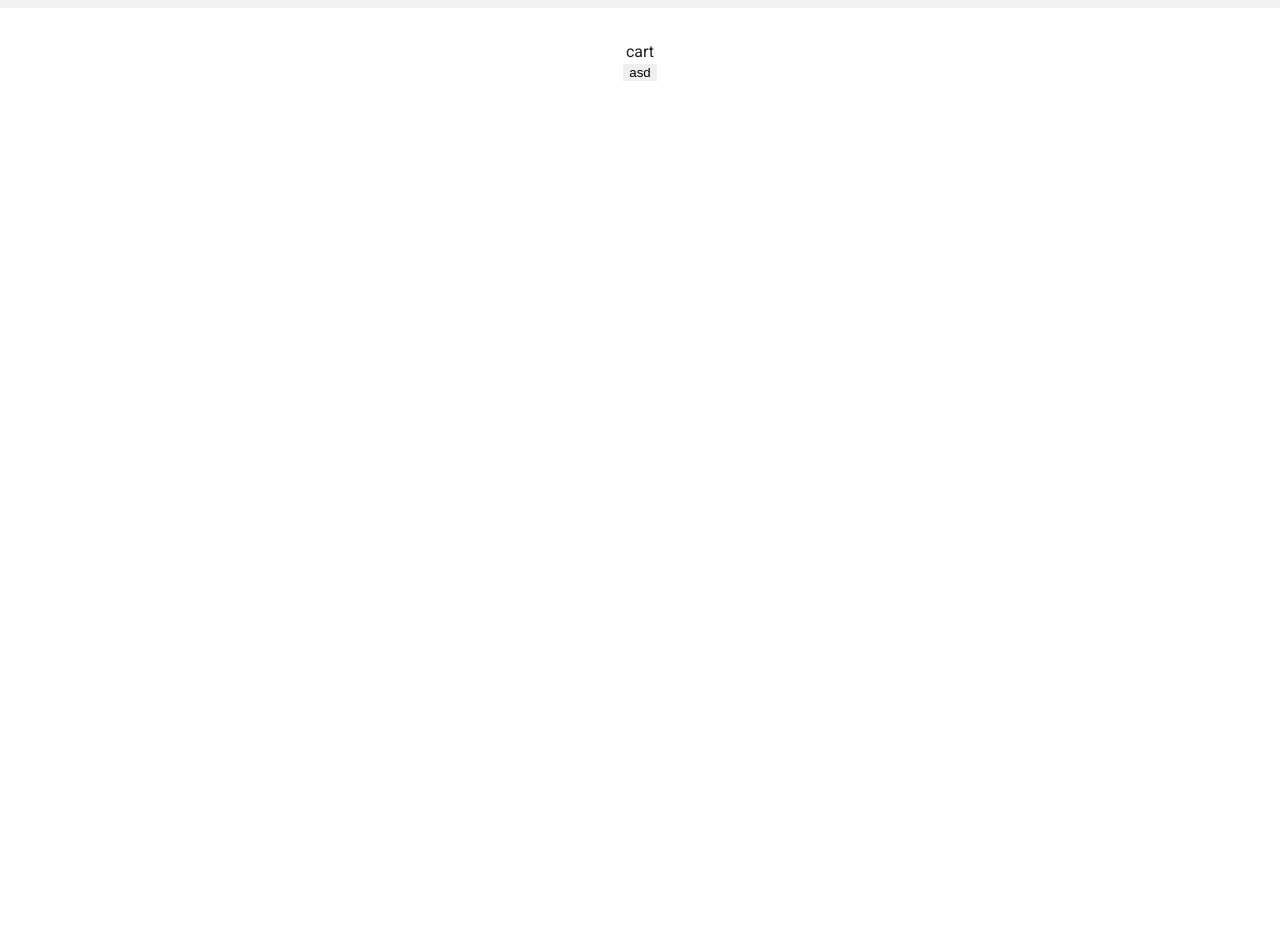
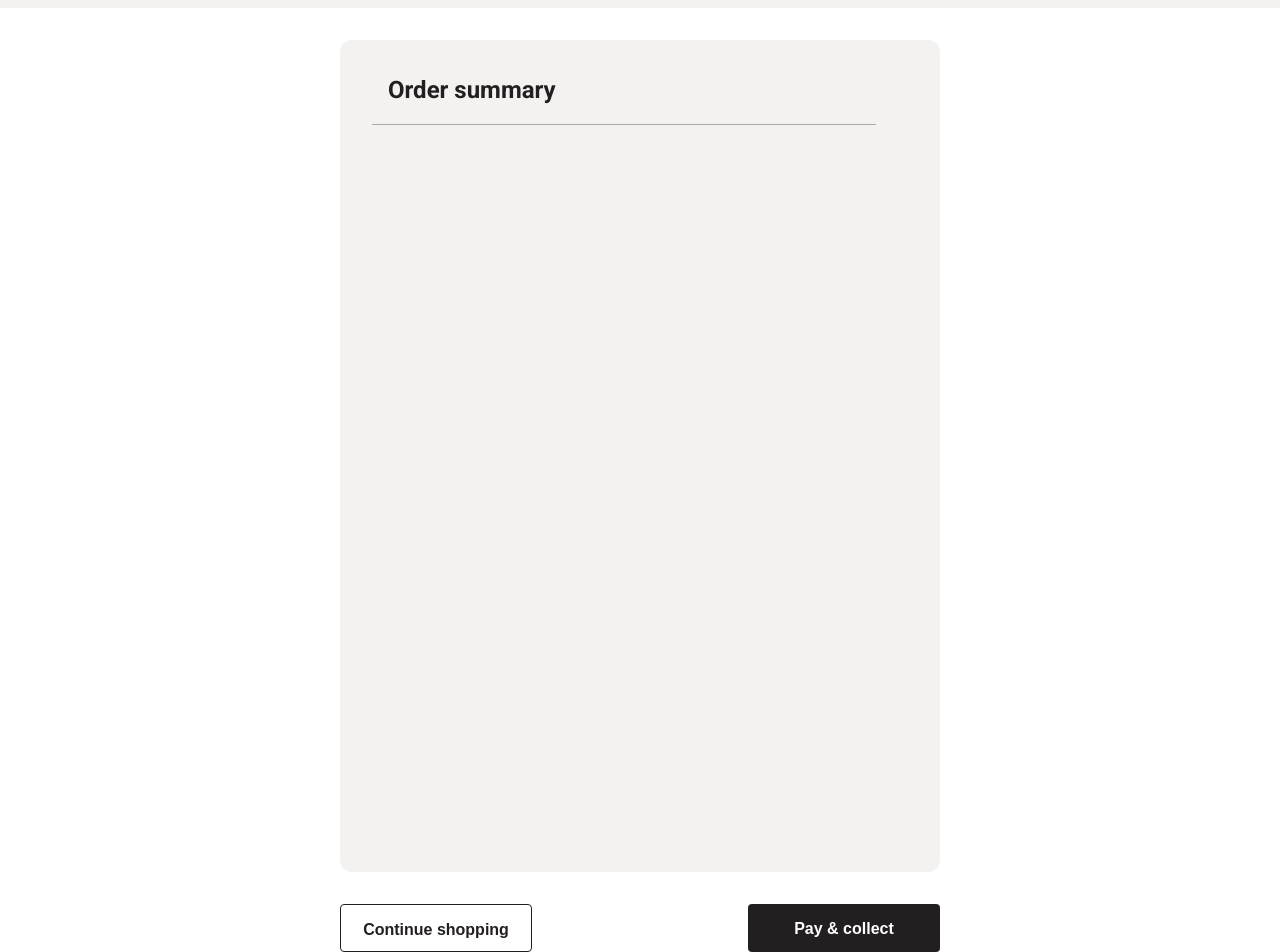
Before and after one commit to eduardomcv/aeguana-test, a React (Vite) app: page /checkout in a window 1280 px wide. Shown: the part 120-1072 px from the top of the page. Before the commit the page ends 800 px from the top, so only its background shows below. Built offline with nearby package versions, Linux system fonts and the light colour scheme.

Commit message:
add checkout styles and layout

```diff
--- a/src/components/Checkout/Checkout.scss
+++ b/src/components/Checkout/Checkout.scss
@@ -0,0 +1,28 @@
+@use "../../variables.scss" as vars;
+
+.order-container {
+  padding: 1rem 4rem 1rem 2rem;
+  width: calc(100% - 6rem);
+  height: 50rem;
+  border-radius: 12px;
+  background-color: vars.$surface-color-1;
+
+  h1 {
+    font-size: 1.5rem;
+    font-weight: 700;
+    text-indent: 1rem;
+  }
+
+  hr {
+    border: none;
+    height: 1px;
+    background-color: vars.$surface-color-2;
+  }
+}
+
+.navigation-container {
+  width: 100%;
+  display: flex;
+  justify-content: space-between;
+  margin-top: 2rem;
+}
--- a/src/components/Checkout/Checkout.tsx
+++ b/src/components/Checkout/Checkout.tsx
@@ -1,8 +1,31 @@
+import { useNavigate } from "react-router-dom";
+import { Button } from "../Button";
+
+import "./Checkout.scss";
+
 export function Checkout() {
+  const navigate = useNavigate();
+
+  function handleContinueShoppingClick() {
+    navigate("/");
+  }
+
+  function handlePayClick() {
+    navigate("/success");
+  }
+
   return (
     <>
-      <div>cart</div>
-      <button>asd</button>
+      <div className="order-container">
+        <h1>Order summary</h1>
+        <hr />
+      </div>
+      <div className="navigation-container">
+        <Button color="secondary" onClick={handleContinueShoppingClick}>
+          Continue shopping
+        </Button>
+        <Button onClick={handlePayClick}>Pay & collect</Button>
+      </div>
     </>
   );
 }
```
